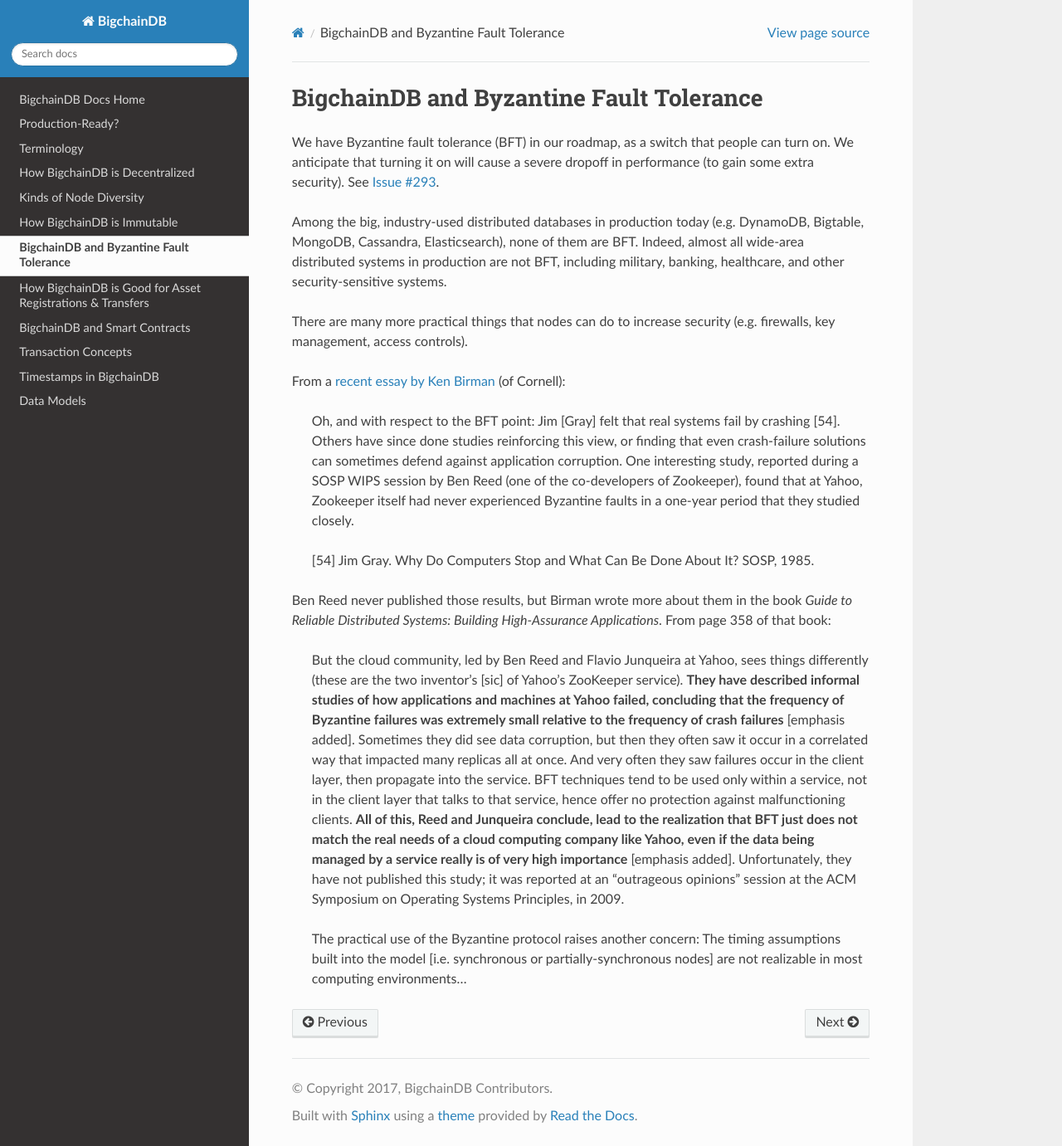
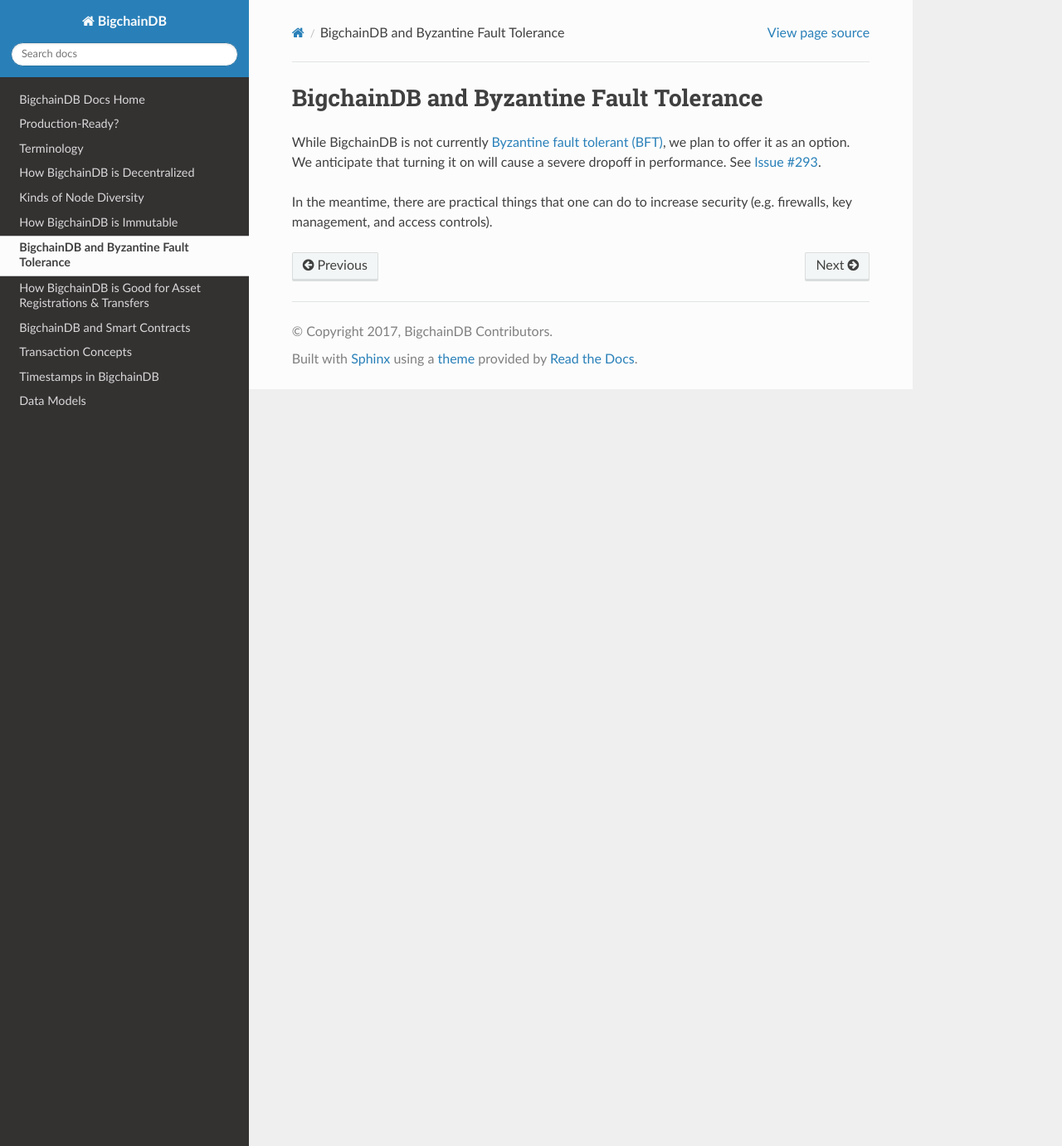
Before and after one commit to bigchaindb/bigchaindb, a Sphinx documentation site: the page built from docs/root/source/bft.md, in a window 1280 px wide and 1381 px high. Shown: the whole window at 83% size. Built offline with Sphinx 7.4.7 and the Read the Docs theme 2.0.0, drawn with Linux system fonts in a browser that asks for light colours.

Commit message:
Updated our stance on BFT in bft.md

```diff
--- a/docs/root/source/bft.md
+++ b/docs/root/source/bft.md
@@ -1,19 +1,6 @@
 # BigchainDB and Byzantine Fault Tolerance
 
-We have Byzantine fault tolerance (BFT) in our roadmap, as a switch that people can turn on. We anticipate that turning it on will cause a severe dropoff in performance (to gain some extra security). See [Issue #293](https://github.com/bigchaindb/bigchaindb/issues/293).
+While BigchainDB is not currently [Byzantine fault tolerant (BFT)](https://en.wikipedia.org/wiki/Byzantine_fault_tolerance), we plan to offer it as an option.
+We anticipate that turning it on will cause a severe dropoff in performance. See [Issue #293](https://github.com/bigchaindb/bigchaindb/issues/293).
 
-Among the big, industry-used distributed databases in production today (e.g. DynamoDB, Bigtable, MongoDB, Cassandra, Elasticsearch), none of them are BFT. Indeed, almost all wide-area distributed systems in production are not BFT, including military, banking, healthcare, and other security-sensitive systems.
-
-There are many more practical things that nodes can do to increase security (e.g. firewalls, key management, access controls).
-
-From a [recent essay by Ken Birman](http://sigops.org/sosp/sosp15/history/05-birman.pdf) (of Cornell):
-
-> Oh, and with respect to the BFT point: Jim [Gray] felt that real systems fail by crashing [54]. Others have since done studies reinforcing this view, or finding that even crash-failure solutions can sometimes defend against application corruption. One interesting study, reported during a SOSP WIPS session by Ben Reed (one of the co-developers of Zookeeper), found that at Yahoo, Zookeeper itself had never experienced Byzantine faults in a one-year period that they studied closely.
-
-> [54] Jim Gray. Why Do Computers Stop and What Can Be Done About It? SOSP, 1985.
-
-Ben Reed never published those results, but Birman wrote more about them in the book *Guide to Reliable Distributed Systems: Building High-Assurance Applications*. From page 358 of that book:
-
-> But the cloud community, led by Ben Reed and Flavio Junqueira at Yahoo, sees things differently (these are the two inventor’s [sic] of Yahoo’s ZooKeeper service). **They have described informal studies of how applications and machines at Yahoo failed, concluding that the frequency of Byzantine failures was extremely small relative to the frequency of crash failures** [emphasis added]. Sometimes they did see data corruption, but then they often saw it occur in a correlated way that impacted many replicas all at once. And very often they saw failures occur in the client layer, then propagate into the service. BFT techniques tend to be used only within a service, not in the client layer that talks to that service, hence offer no protection against malfunctioning clients. **All of this, Reed and Junqueira conclude, lead to the realization that BFT just does not match the real needs of a cloud computing company like Yahoo, even if the data being managed by a service really is of very high importance** [emphasis added]. Unfortunately, they have not published this study; it was reported at an “outrageous opinions” session at the ACM Symposium on Operating Systems Principles, in 2009.
-
-> The practical use of the Byzantine protocol raises another concern: The timing assumptions built into the model [i.e. synchronous or partially-synchronous nodes] are not realizable in most computing environments…
+In the meantime, there are practical things that one can do to increase security (e.g. firewalls, key management, and access controls).
```
